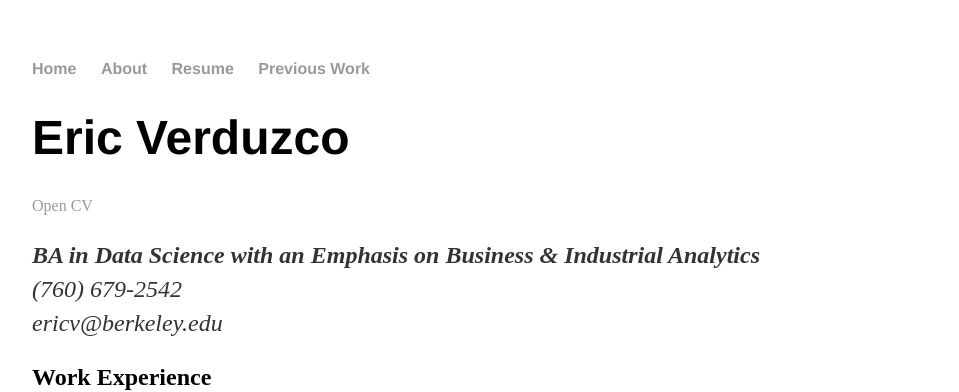
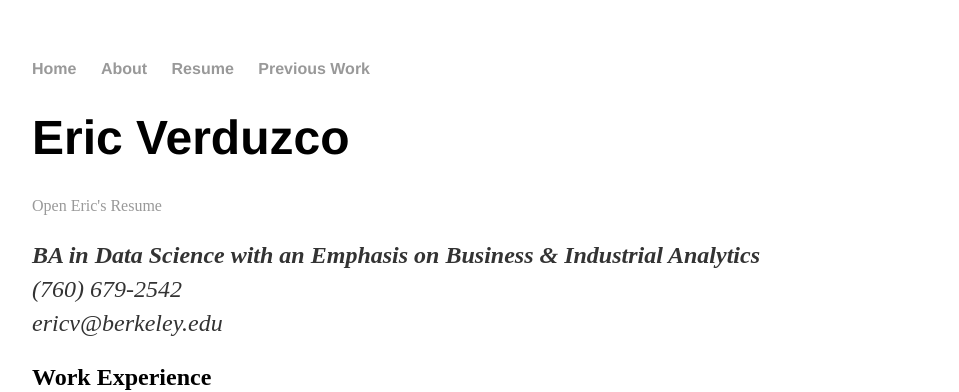
Before and after one commit to ericvdzc/ericvdzc.github.io, a Jekyll site: the page built from cv/index.html, in a window 1280 px wide. Shown: the top 392 px of the page, without its empty margins (160-1119 px from the left). Built offline with Jekyll 4.4.1, drawn with Linux system fonts in a browser that asks for light colours.

Commit message:
Update index.html

```diff
--- a/cv/index.html
+++ b/cv/index.html
@@ -5,7 +5,7 @@ title: Eric Verduzco CV
 
 	<div class="cv">
 		<h1>Eric Verduzco</h1>
-		<a href="https://drive.google.com/file/d/1i_A8m0ucrha6FJvMtpQajzmTBPANFn4K/view?usp=sharing" class="download" title="Open CV as PDF in Google Drive">Open CV</a>
+		<a href="https://drive.google.com/file/d/1i_A8m0ucrha6FJvMtpQajzmTBPANFn4K/view?usp=sharing" class="download" title="Open Eric's Resume as PDF in Google Drive">Open Eric's Resume</a>
 					<address>
 					<p><strong>BA in Data Science with an Emphasis on Business & Industrial Analytics</strong><br>
 					<abbr title="phone"></abbr> (760) 679-2542<br>
```
